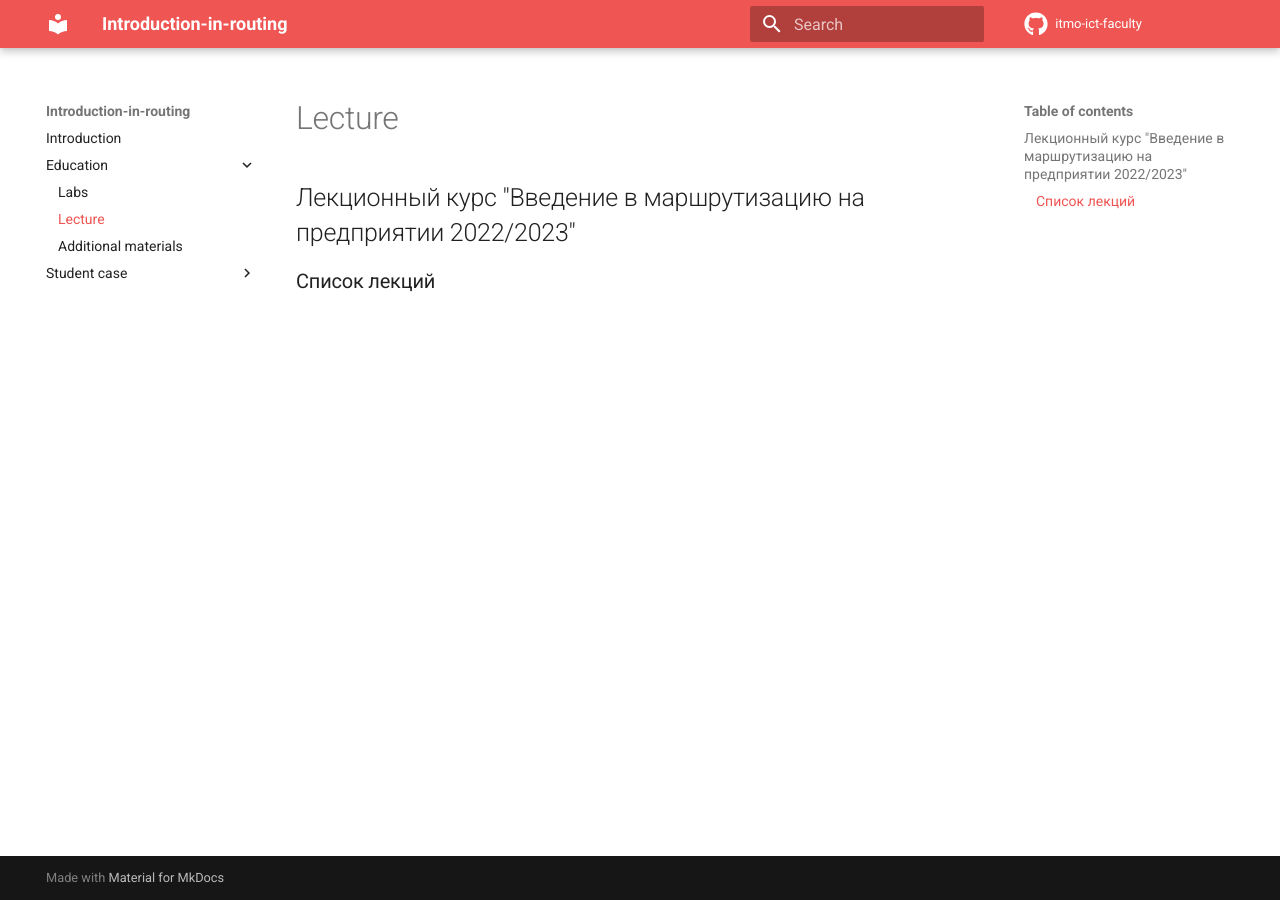
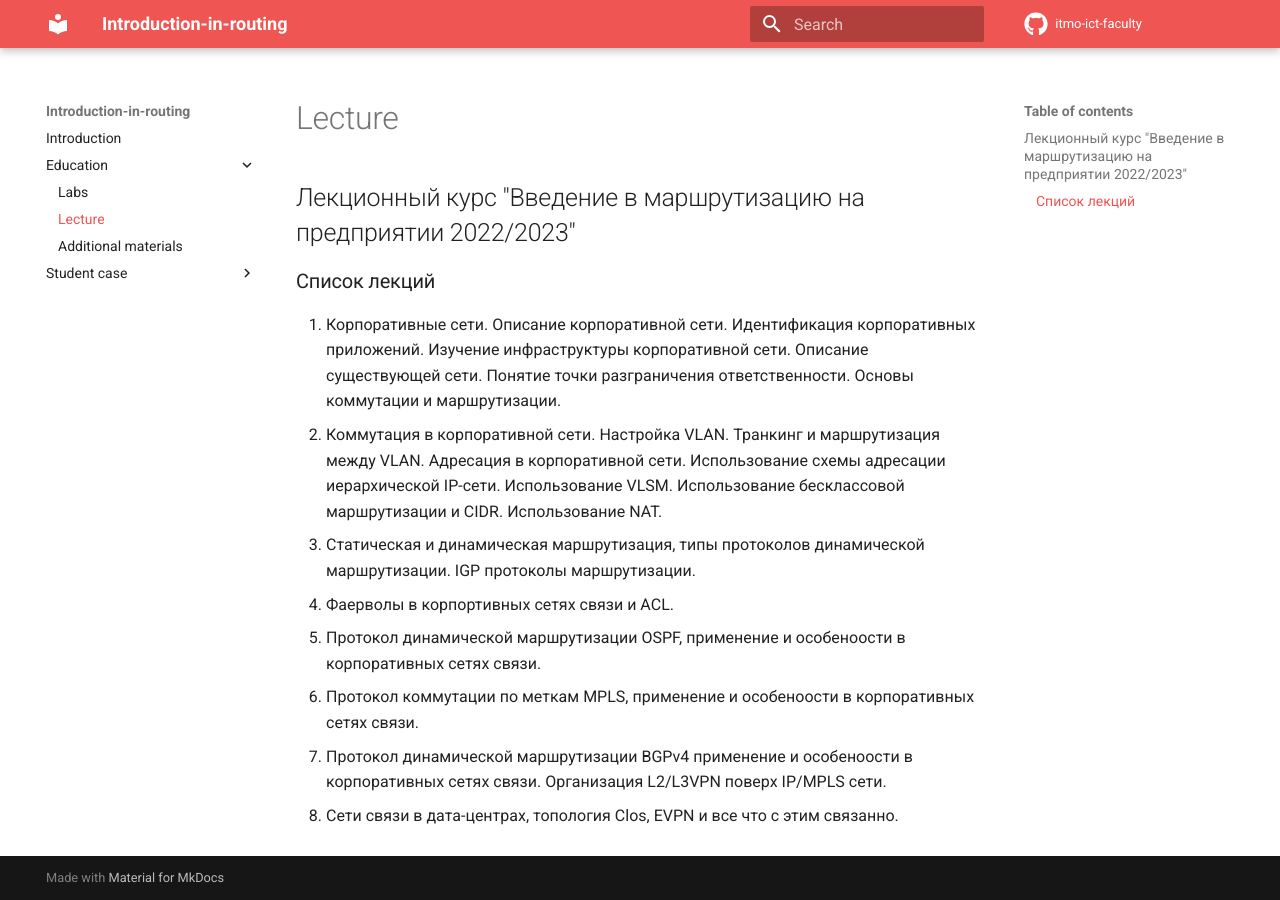
Before and after one commit to itmo-ict-faculty/introduction-in-routing, an MkDocs documentation site: the page built from docs/education/lecture.md, in a window 1280 px wide. Built offline with MkDocs 1.6.1 and Material for MkDocs 9.7.7, drawn with Linux system fonts in a browser that asks for light colours; comment, search, counter and statistics services are not loaded.

Commit message:
Update files

```diff
--- a/docs/education/lecture.md
+++ b/docs/education/lecture.md
@@ -1,2 +1,11 @@
 ## Лекционный курс "Введение в маршрутизацию на предприятии 2022/2023"
 ### Список лекций
+
+1. Корпоративные сети. Описание корпоративной сети. Идентификация корпоративных приложений. Изучение инфраструктуры корпоративной сети. Описание существующей сети. Понятие точки разграничения ответственности. Основы коммутации и маршрутизации.
+2. Коммутация в корпоративной сети. Настройка VLAN. Транкинг и маршрутизация между VLAN. Адресация в корпоративной сети. Использование схемы адресации иерархической IP-сети. Использование VLSM. Использование бесклассовой маршрутизации и CIDR. Использование NAT.
+3. Статическая и динамическая маршрутизация, типы протоколов динамической маршрутизации. IGP протоколы маршрутизации.
+4. Фаерволы в корпортивных сетях связи и ACL.
+5. Протокол динамической маршрутизации OSPF, применение и особеноости в корпоративных сетях связи.
+6. Протокол коммутации по меткам MPLS, применение и особеноости в корпоративных сетях связи.
+7. Протокол динамической маршрутизации BGPv4 применение и особеноости в корпоративных сетях связи. Организация L2/L3VPN поверх IP/MPLS сети.
+8. Сети связи в дата-центрах, топология Clos, EVPN и все что с этим связанно.
```
Also changed, not shown: docs/education/additional_materials.md (+4 -0 lines), docs/education/labs.md (+4 -4 lines), docs/education/labs2022_2023/lab1/lab1.md (+1 -1 lines), docs/education/labs2022_2023/lab2/lab2.md (added, +9 -0 lines), docs/education/labs2022_2023/lab3/lab3.md (added, +9 -0 lines), docs/education/labs2022_2023/lab4/lab4.md (added, +9 -0 lines).
